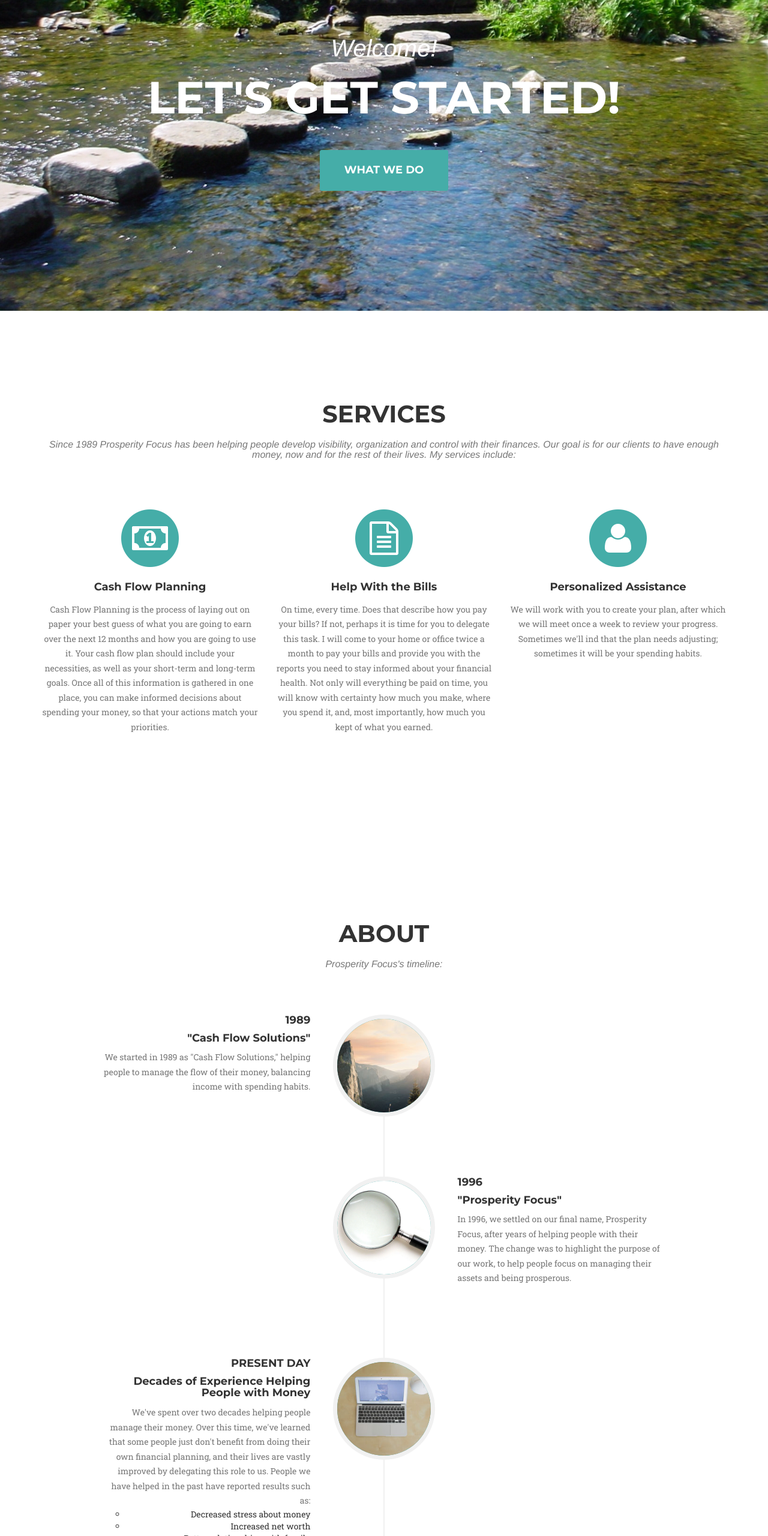
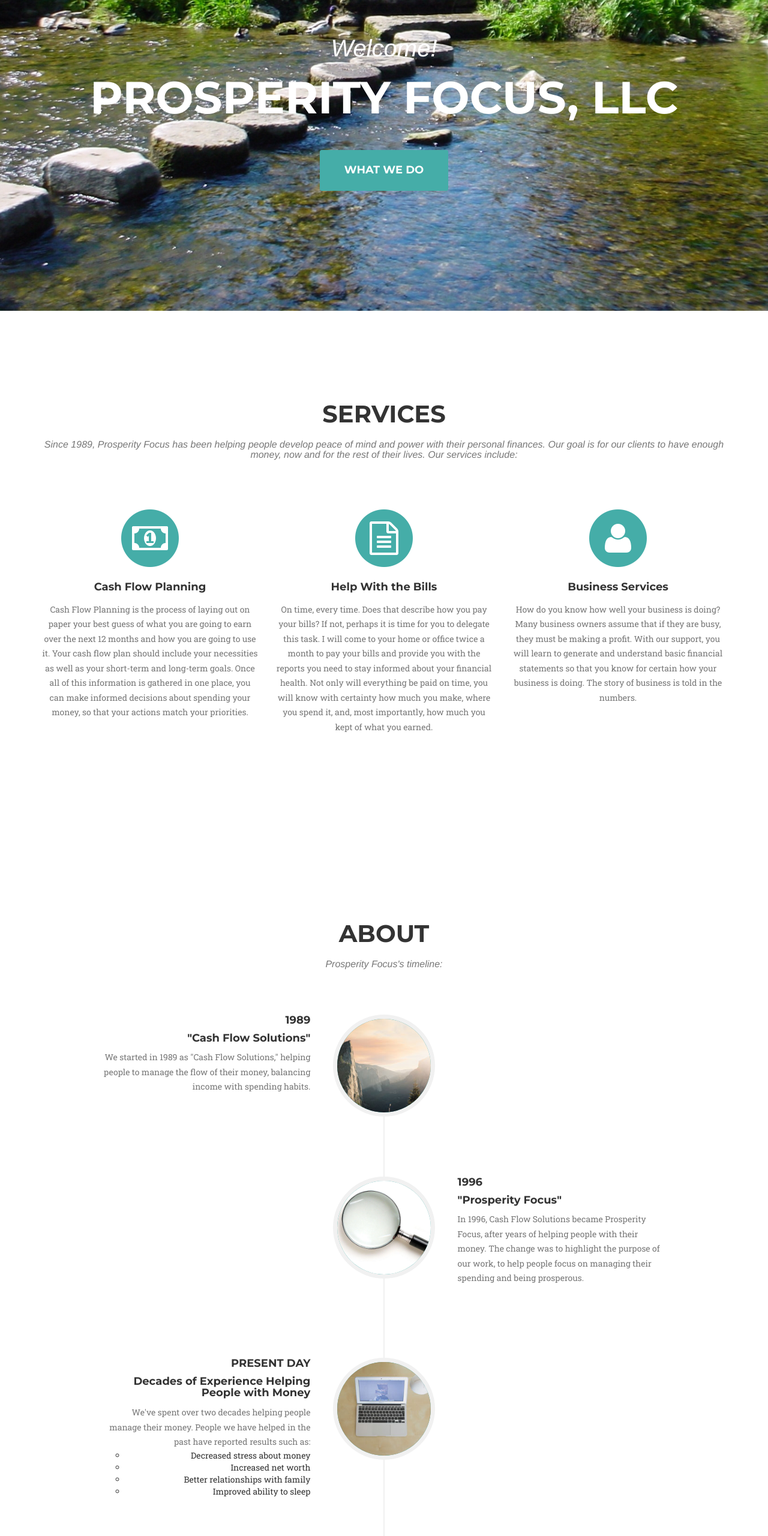
Before and after one commit to ProsperityFocus/ProsperityFocusSite, a plain HTML site: page index.html in a window 1280 px wide. Shown: the part 240-2800 px from the top of the page at 60% size. Drawn offline with nearby package versions, Linux system fonts and the light colour scheme; a web font is replaced by a local one.

Commit message:
Becky made her initial text changes.

```diff
--- a/index.html
+++ b/index.html
@@ -76,7 +76,7 @@
         <div class="container">
             <div class="intro-text">
                 <div class="intro-lead-in">Welcome!</div>
-                <div class="intro-heading">Let's get started!</div>
+                <div class="intro-heading">Prosperity Focus, LLC </div>
                 <a href="#services" class="page-scroll btn btn-xl">What We Do</a>
             </div>
         </div>
@@ -88,7 +88,7 @@
             <div class="row">
                 <div class="col-lg-12 text-center">
                     <h2 class="section-heading">Services</h2>
-                    <h3 class="section-subheading text-muted">Since 1989 Prosperity Focus has been helping people develop visibility, organization and control with their finances. Our goal is for our clients to have enough money, now and for the rest of their lives. My services include:</h3>
+                    <h3 class="section-subheading text-muted">Since 1989, Prosperity Focus has been helping people develop peace of mind and power with their personal finances. Our goal is for our clients to have enough money, now and for the rest of their lives. Our services include:</h3>
                 </div>
             </div>
             <div class="row text-center">
@@ -98,7 +98,7 @@
                         <i class="fa fa-money fa-stack-1x fa-inverse"></i>
                     </span>
                     <h4 class="service-heading">Cash Flow Planning</h4>
-                    <p class="text-muted">Cash Flow Planning is the process of laying out on paper your best guess of what you are going to earn over the next 12 months and how you are going to use it. Your cash flow plan should include your necessities, as well as your short-term and long-term goals. Once all of this information is gathered in one place, you can make informed decisions about spending your money, so that your actions match your priorities.</p>
+                    <p class="text-muted">Cash Flow Planning is the process of laying out on paper your best guess of what you are going to earn over the next 12 months and how you are going to use it. Your cash flow plan should include your necessities as well as your short-term and long-term goals. Once all of this information is gathered in one place, you can make informed decisions about spending your money, so that your actions match your priorities.</p>
                 </div>
                 <div class="col-md-4">
                     <span class="fa-stack fa-4x">
@@ -113,8 +113,8 @@
                         <i class="fa fa-circle fa-stack-2x text-primary"></i>
                         <i class="fa fa-user fa-stack-1x fa-inverse"></i>
                     </span>
-                    <h4 class="service-heading">Personalized Assistance</h4>
-                    <p class="text-muted">We will work with you to create your plan, after which we will meet once a week to review your progress. Sometimes we'll ind that the plan needs adjusting; sometimes it will be your spending habits.</p>
+                    <h4 class="service-heading">Business Services</h4>
+                    <p class="text-muted">How do you know how well your business is doing?  Many business owners assume that if they are busy, they must be making a profit.  With our support, you will learn to generate and understand basic financial statements so that you know for certain how your business is doing.  The story of business is told in the numbers.</p>
                 </div>
             </div>
         </div>
@@ -156,7 +156,7 @@
                                     <h4 class="subheading">"Prosperity Focus"</h4>
                                 </div>
                                 <div class="timeline-body">
-                                    <p class="text-muted">In 1996, we settled on our final name, Prosperity Focus, after years of helping people with their money. The change was to highlight the purpose of our work, to help people focus on managing their assets and being prosperous.</p>
+                                    <p class="text-muted">In 1996, Cash Flow Solutions became Prosperity Focus, after years of helping people with their money. The change was to highlight the purpose of our work, to help people focus on managing their spending and being prosperous.</p>
                                 </div>
                             </div>
                         </li>
@@ -170,7 +170,7 @@
                                     <h4 class="subheading">Decades of Experience Helping People with Money</h4>
                                 </div>
                                 <div class="timeline-body">
-                                    <p class="text-muted">We've spent over two decades helping people manage their money. Over this time, we've learned that some people just don't benefit from doing their own financial planning, and their lives are vastly improved by delegating this role to us. People we have helped in the past have reported results such as:</p>
+                                    <p class="text-muted">We've spent over two decades helping people manage their money.  People we have helped in the past have reported results such as:</p>
                                     <ul>
                                         <li>Decreased stress about money</li>
                                         <li>Increased net worth</li>
@@ -197,9 +197,9 @@
                         <li class="timeline-inverted">
                             <div class="timeline-image">
                                 <h4>
-                                    Find Out<br>
-                                    For<br>
-                                    Yourself!
+                                    The time for<br>
+                                    a fresh start<br>
+                                    is now!
                                 </h4>
                             </div>
                         </li>
@@ -251,7 +251,7 @@
                     <!-- <form name="sentMessage" id="contactForm" novalidate> -->
                     <div class="row">
                         <div class='col-md-12'>
-                            <p style='color:white;text-align:center;'>We can be contacted at <a href="tel:650-988-1900">650-988-1900</a></p>
+                            <p style='color:white;text-align:center;'>We can be reached at <a href="mailto:info@2prosper.com">info@2prosper.com</a> or <a href="tel:650-988-1900">650-988-1900</a>.</p>
                         </div>
                         <!-- <div class="col-md-6">
                             <div class="form-group">
```
